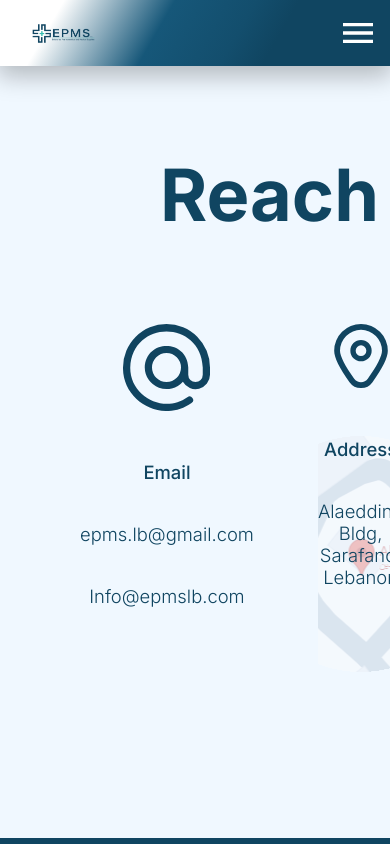
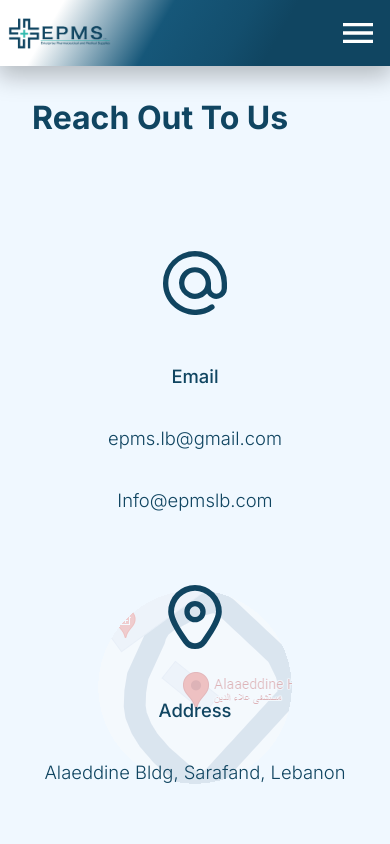
Before and after one commit to firas-git-hub/EPMS, a Next.js app in the folder med_supplements/: page /contactus in a window 390 px wide. Built offline with nearby package versions, Linux system fonts and the light colour scheme.

Commit message:
work done, testing time

```diff
--- a/med_supplements/src/app/contactus/page.scss
+++ b/med_supplements/src/app/contactus/page.scss
@@ -24,6 +24,7 @@ $main-color_text-color: white;
         flex-direction: column;
         justify-content: space-evenly;
         padding-inline: 5rem;
+        padding-bottom: 2rem;
 
         .content {
             display: flex;
@@ -38,6 +39,7 @@ $main-color_text-color: white;
                 align-items: center;
                 justify-content: flex-start;
                 gap: 1.5rem;
+                flex-shrink: 0.25;
 
                 .title {
                     font-weight: 500;
@@ -57,6 +59,10 @@ $main-color_text-color: white;
                     &:hover {
                         cursor: pointer;
                     }
+                }
+
+                &.phone {
+                    white-space: nowrap;
                 }
 
                 .img-container {
@@ -126,7 +132,7 @@ $main-color_text-color: white;
         .form {
             padding: 2rem;
             flex-basis: 50%;
-
+            box-sizing: border-box;
 
             .MuiBox-root {
                 display: flex;
@@ -142,3 +148,80 @@ $main-color_text-color: white;
 
     }
 }
+
+@media (min-width: 900px) and (max-width: 1225px) {
+
+    .contactus {
+        .title {
+            font-size: 3.5rem;
+            padding-inline: unset;
+        }
+    }
+}
+
+@media (max-width: 899px) {
+
+    .contactus {
+
+        .title {
+            font-size: 2rem;
+            padding-inline: unset;
+        }
+
+        .contactus-info {
+            gap: 5rem;
+            min-height: auto;
+            padding-inline: 2rem;
+
+            .content {
+                display: flex;
+                flex-direction: column;
+                gap: 4rem;
+
+                .block {
+                    img {
+                        max-width: 4rem;
+                    }
+                }
+            }
+        }
+    }
+}
+
+@media (max-width: 1000px) {
+    .contactus {
+        .contactus-form {
+            min-height: unset;
+            flex-direction: column;
+            align-items: flex-start;
+
+            .content {
+                .title {
+                    font-size: 2rem;
+                }
+
+                .content__phrase {
+                    font-size: 1rem;
+                }
+            }
+
+            .form {
+                width: 100%;
+                flex-basis: unset;
+            }
+        }
+    }
+}
+
+@media (max-width: 1000px) {
+    .contactus {
+        .contactus-form {
+            .content {
+                .title {
+                    font-size: 2rem;
+                    white-space: break-spaces;
+                }
+            }
+        }
+    }
+}
--- a/med_supplements/src/components/navbar/navbar.scss
+++ b/med_supplements/src/components/navbar/navbar.scss
@@ -1,8 +1,5 @@
 .navbar {
     height: 4.5rem;
-    // background: linear-gradient(105deg,
-    //         rgb(255, 255, 255) 5%,
-    //         rgb(16, 69, 97) 30%);
     background: linear-gradient(120deg, rgba(255, 255, 255, 1) 12%, rgba(22, 87, 121, 1) 37%, rgba(19, 78, 109, 1) 55%, rgba(16, 69, 97, 1) 70%);
 
     box-shadow: 0rem 0.5rem 1.5rem 0.15rem rgb(0 0 0 / 25%);
@@ -112,3 +109,12 @@
         display: none;
     }
 }
+
+@media (max-width: 450px) {
+    .navbar {
+        .flagship {
+            padding: unset;
+            padding-inline-start: 0.5rem;
+        }
+    }
+}
```
